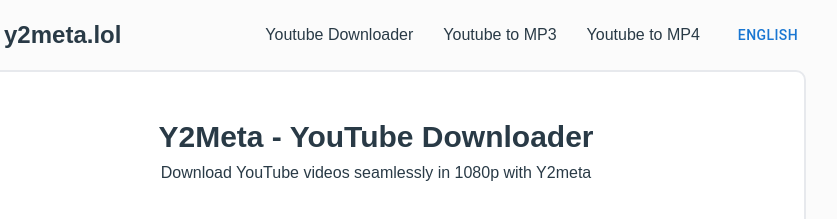
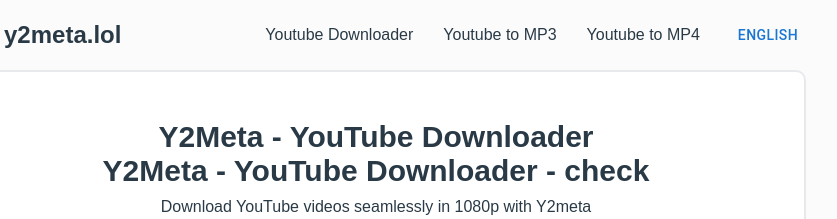
Before and after one commit to sahil6355/y2mate-demo, a Gatsby site: page / in a window 1280 px wide. Shown: the top 219 px of the page, 264-1101 px from the left. Built offline with nearby package versions, Linux system fonts and the light colour scheme; Gatsby itself is replaced by a stand-in of ours.

Commit message:
test site

```diff
--- a/src/components/Home.jsx
+++ b/src/components/Home.jsx
@@ -64,6 +64,7 @@
         <div className="search">
           <div className="main_search">
             <h1>Y2Meta - YouTube Downloader</h1>
+            <h1>Y2Meta - YouTube Downloader - check</h1>
             <p>Download YouTube videos seamlessly in 1080p with Y2meta</p>
             <div className="search_box">
               <form
```
